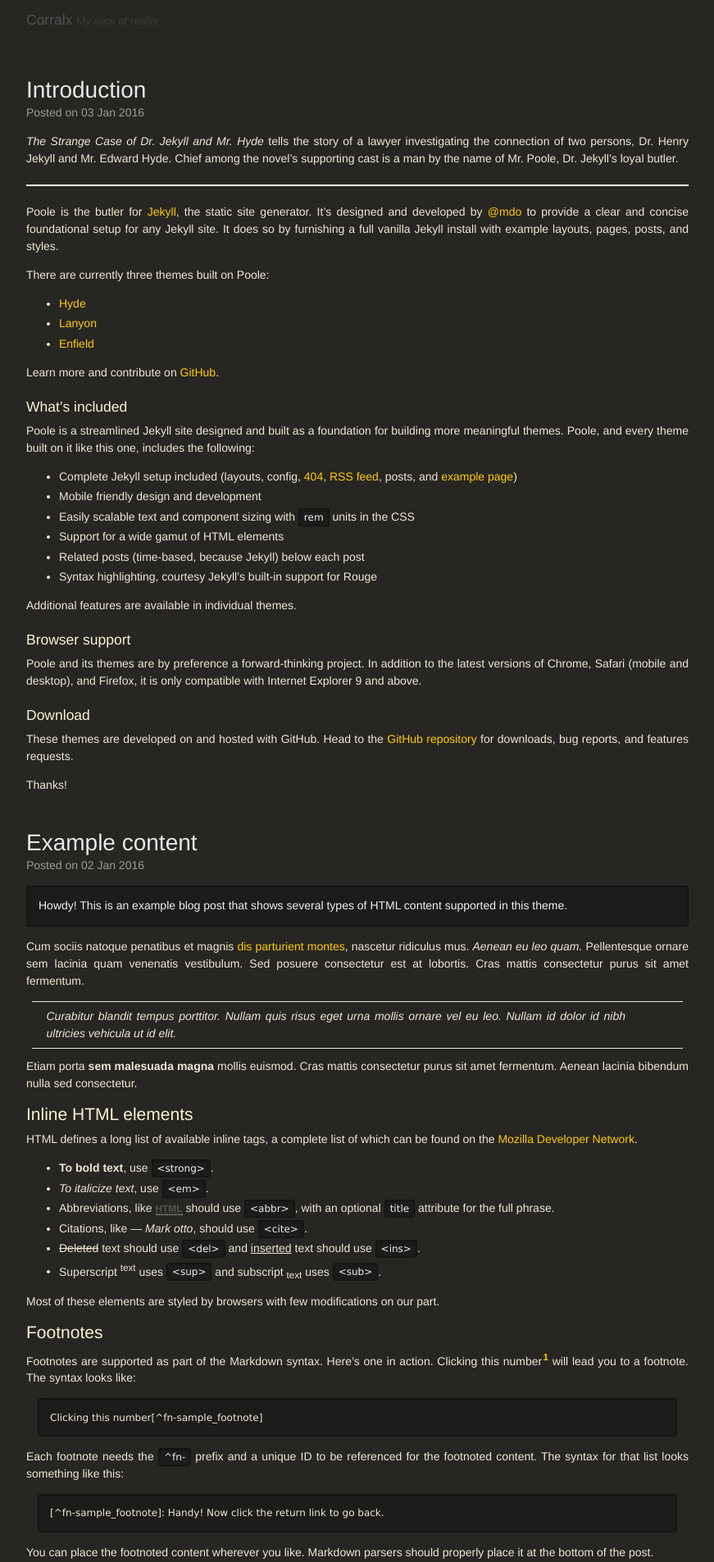
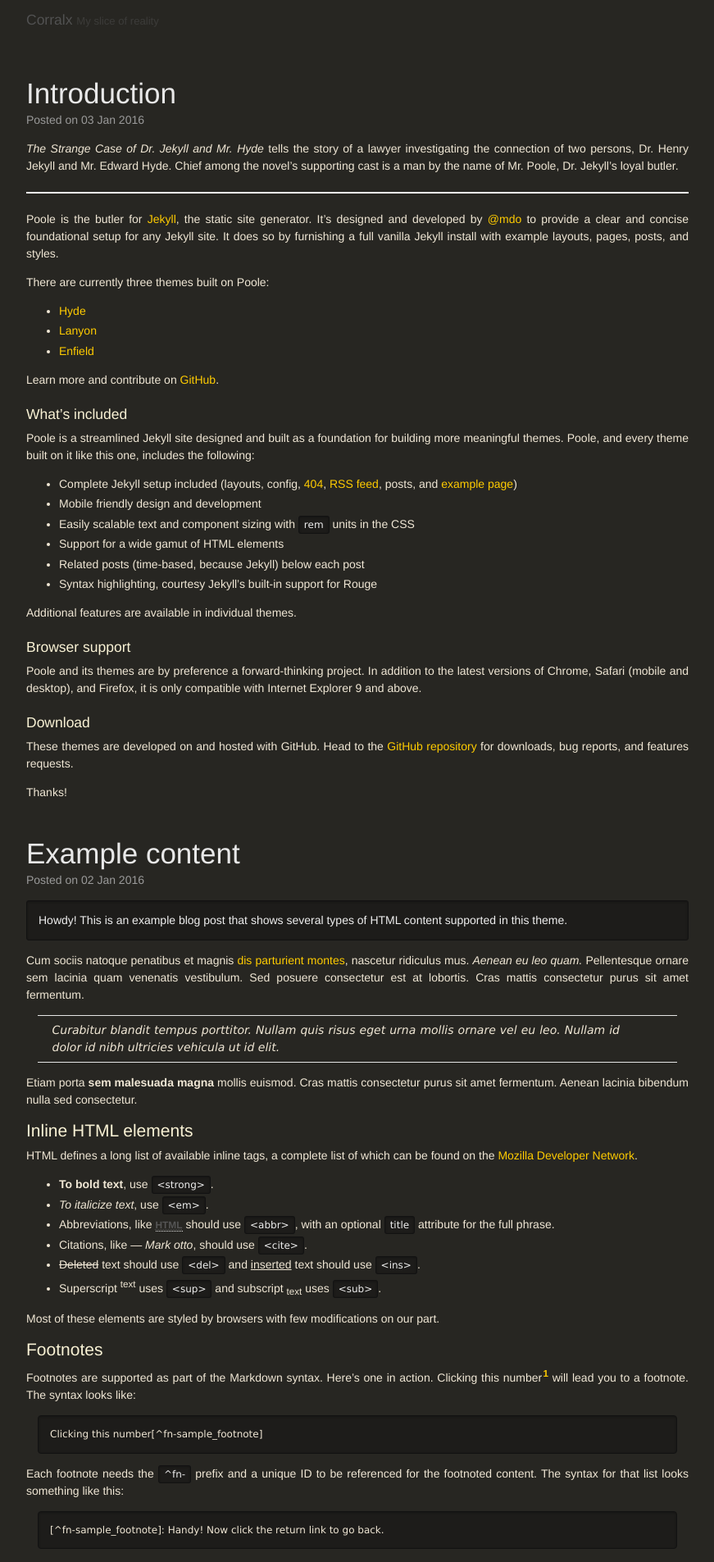
Before and after one commit to Corralx/corralx.github.io, a Jekyll site: the page built from index.html, in a window 1280 px wide. Shown: the top 1905 px of the page at 82% size, without its empty margins (204-1075 px from the left). Built offline with Jekyll 4.4.1, drawn with Linux system fonts in a browser that asks for light colours; some web fonts are replaced; the list of posts is cut into pages by our own code.

Commit message:
Fixes to spaces and margins

```diff
--- a/_sass/_type.scss
+++ b/_sass/_type.scss
@@ -11,7 +11,7 @@ h1, h2, h3, h4, h5, h6 {
 }
 
 h1 {
-  font-size: 2rem;
+  font-size: 2.5rem;
 }
 
 h2 {
@@ -74,10 +74,11 @@ abbr {
 
 blockquote {
   padding: .5rem 1rem;
-  margin: .8rem 0.5rem;
+  margin: 1rem;
   border-top: 1px solid #e5e5e5;
   border-bottom: 1px solid #e5e5e5;
   font-style: italic;
+  font-family: "Lucida Sans Unicode", "Lucida Grande", sans-serif;
 
   p:last-child {
     margin-bottom: 0;
--- a/index.html
+++ b/index.html
@@ -11,9 +11,7 @@ title: Home
         {{ post.title }}
       </a>
     </h1>
-
     <time datetime="{{ post.date | date_to_xmlschema }}" class="post-date">Posted on {{ post.date | date_to_string }}</time>
-
     {{ post.content }}
   </article>
   {% endfor %}
@@ -22,12 +20,16 @@ title: Home
 <div class="pagination">
   {% if paginator.next_page %}
     <a class="pagination-item older" href="{{ paginator.next_page_path | prepend: site.baseurl }}">Older</a>
+  {% comment %}
   {% else %}
     <span class="pagination-item older">Older</span>
+  {% endcomment %}
   {% endif %}
   {% if paginator.previous_page %}
     <a class="pagination-item newer" href="{{ paginator.previous_page_path | prepend: site.baseurl }}">Newer</a>
+  {% comment %}
   {% else %}
     <span class="pagination-item newer">Newer</span>
+  {% endcomment %}
   {% endif %}
 </div>
```
